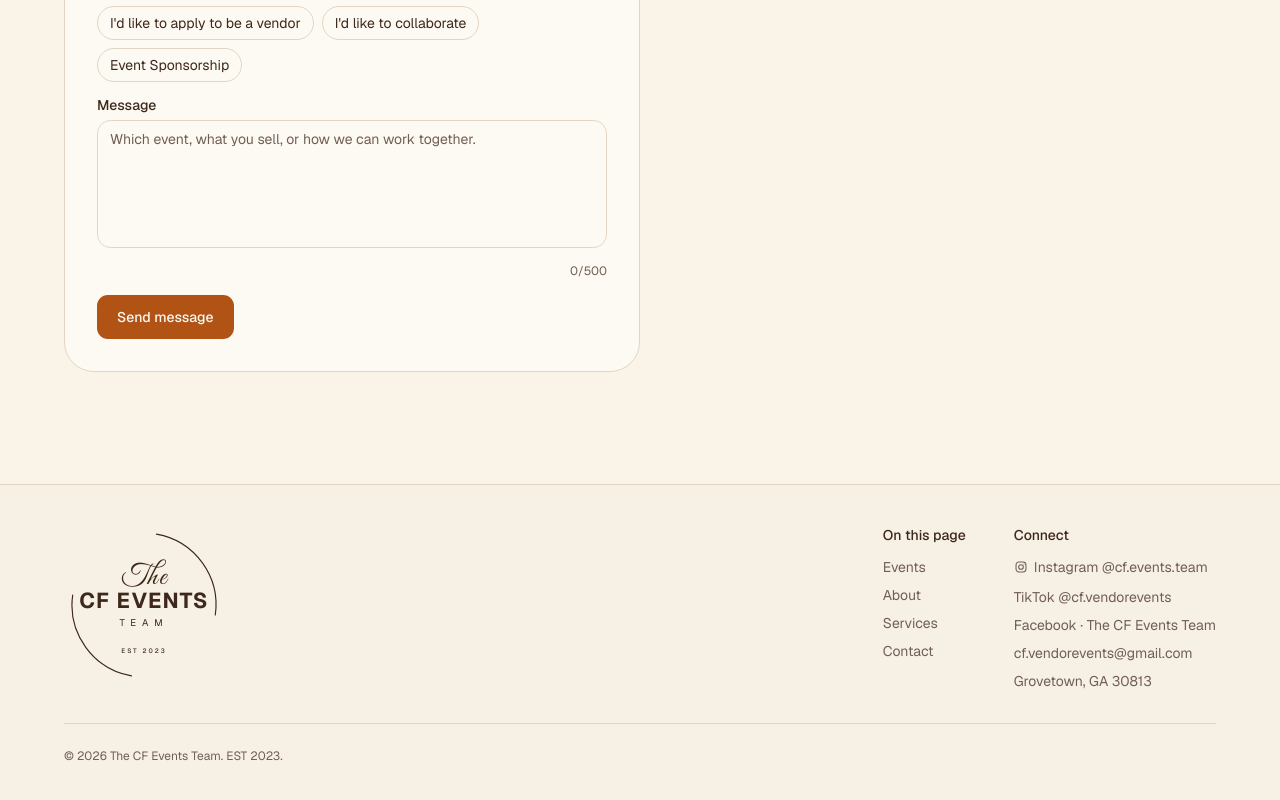
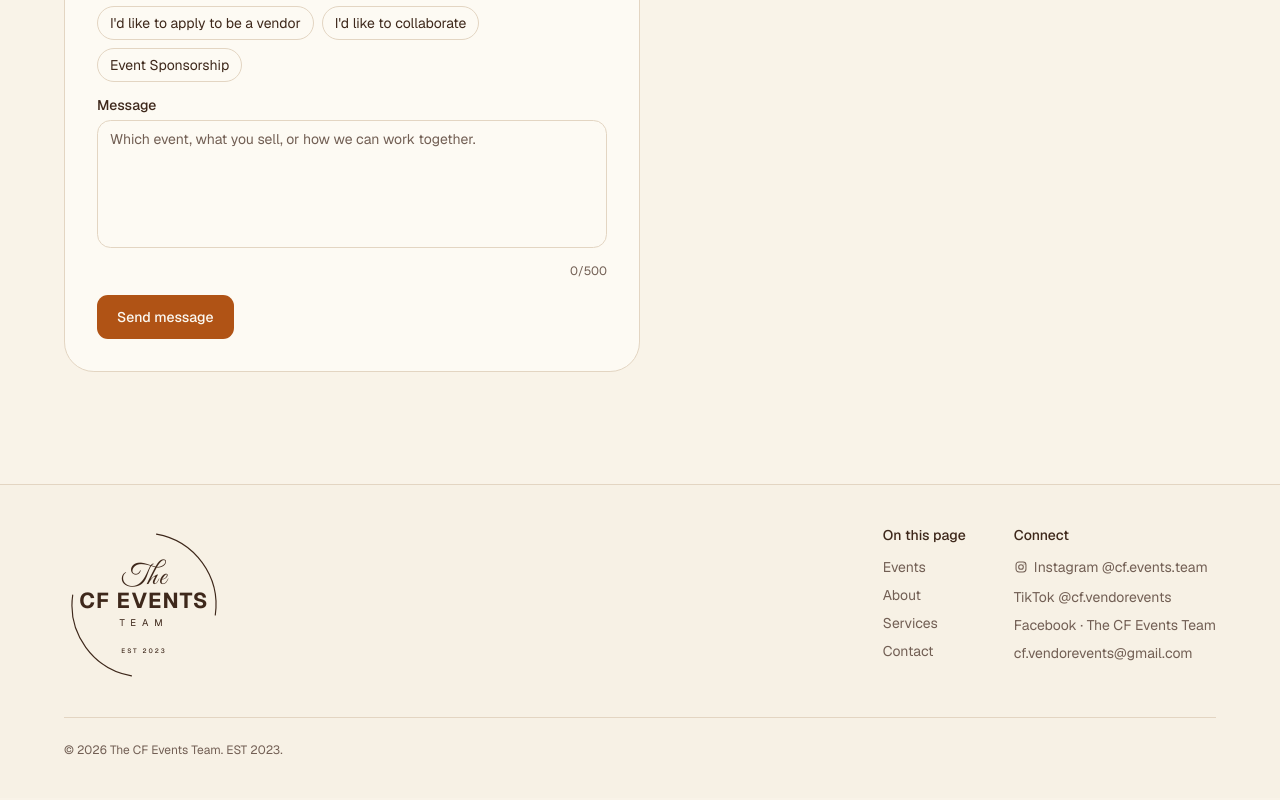
Before and after one commit to onebadmustanggt/cfeventsteam, a Next.js app: page / in a window 1280 px wide. Shown: the part 4925-5725 px from the top of the page. Built offline with nearby package versions, Linux system fonts and the light colour scheme.

Commit message:
Remove Grovetown from the footer Connect list
Co-authored-by: jamesryan1220 <jamesryan1220@gmail.com>

```diff
--- a/src/components/landing/site-footer.tsx
+++ b/src/components/landing/site-footer.tsx
@@ -62,7 +62,6 @@ export function SiteFooter() {
                   {site.email}
                 </a>
               </li>
-              <li>{site.location}</li>
             </ul>
           </div>
         </div>
```
